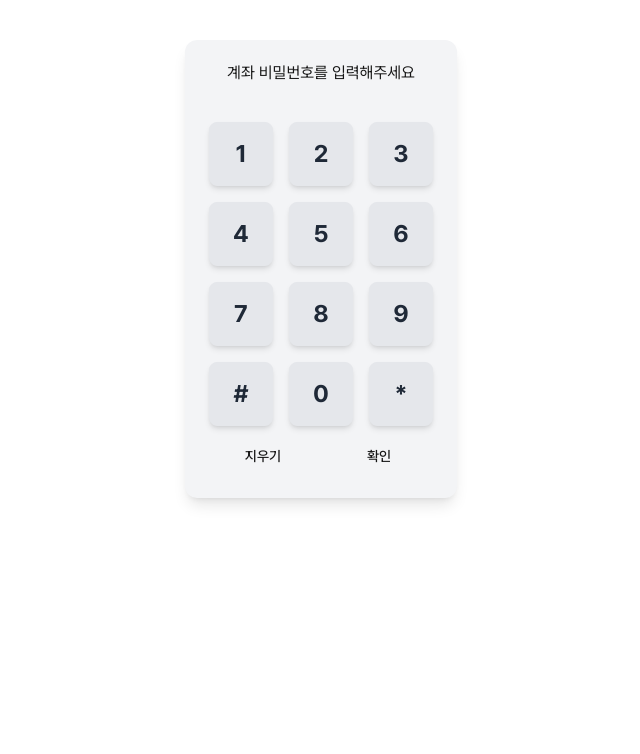
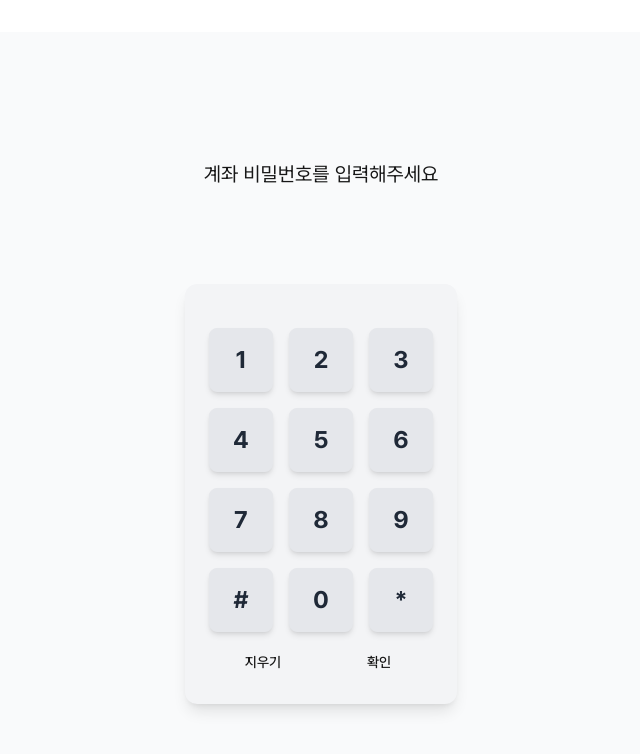
Before and after one commit to woo-ah-hana/woo-ah-hana-web, a Next.js app in the folder woo-ah-hana-web/: page /deposit/password in a window 1280 px wide. Shown: the top 754 px of the page, without its empty margins (319-959 px from the left). Built offline with nearby package versions, Linux system fonts and the light colour scheme.

Commit message:
[ui] 입금페이지 및 비밀번호 ui 수정

```diff
--- a/woo-ah-hana-web/src/app/(..route)/deposit/complete/page.tsx
+++ b/woo-ah-hana-web/src/app/(..route)/deposit/complete/page.tsx
@@ -16,7 +16,7 @@ export default function DepositComplete() {
   useEffect(() => {
     const timer = setTimeout(() => {
       window.location.href = `/home?id=${communityId}`;
-    }, 2800);
+    }, 2500);
 
     return () => clearTimeout(timer);
   }, []);
--- a/woo-ah-hana-web/src/app/(..route)/deposit/page.tsx
+++ b/woo-ah-hana-web/src/app/(..route)/deposit/page.tsx
@@ -95,21 +95,21 @@ export default function Deposit() {
                 <div className="text-2xl font-semibold">내 통장</div>
                 <div className="text-xl">에서</div>
               </div>
-              <p className="text-sm text-gray-400">
+              <p className="text-base text-gray-400">
                 출금 가능 금액{" "}
                 {depositInfoData?.memberAccountBalance.toLocaleString("ko-KR")}
                 원
               </p>
             </div>
             <div className="border-none shadow-none">
-              <span className="text-md">
+              <span className="text-base">
                 {depositInfoData?.communityAccountName}{" "}
               </span>
               <h1 className="text-2xl">
                 {depositInfoData?.communityAccountBank} 모임통장
                 <span className="text-lg">으로</span>
               </h1>
-              <p className="text-sm text-gray-400">
+              <p className="text-base text-gray-400">
                 계좌번호 {depositInfoData?.communityAccountNumber}
               </p>
             </div>
--- a/woo-ah-hana-web/src/app/(..route)/deposit/password/layout.tsx
+++ b/woo-ah-hana-web/src/app/(..route)/deposit/password/layout.tsx
@@ -7,12 +7,12 @@ export default function Layout({
     children: React.ReactNode;
   }>){
   return(
-    <main>
-      <div>
+    <main className="h-full">
+      {/* <div> */}
         <Suspense>
           {children}
         </Suspense>
-      </div>
+      {/* </div> */}
     </main>
   )
 }
--- a/woo-ah-hana-web/src/app/(..route)/deposit/password/page.tsx
+++ b/woo-ah-hana-web/src/app/(..route)/deposit/password/page.tsx
@@ -8,7 +8,7 @@ export default function Page() {
   const accountName = searchParams.get("accountName");
   const communityId = searchParams.get("communityId");
   return (
-    <div className="h-full mt-10">
+    <div className="h-full mt-8">
       <VirtualPassword communityId={communityId as string} tranAmt={amount as string} communityAccountName={accountName as string} />
     </div>
   );
--- a/woo-ah-hana-web/src/app/ui/components/plan/plan-detail.tsx
+++ b/woo-ah-hana-web/src/app/ui/components/plan/plan-detail.tsx
@@ -72,7 +72,7 @@ export function PlanDetail({
             height={40}
           />
           <div>
-            <div className="text-sm text-gray-500">참여 인원</div>
+            <div className="text-base text-gray-500">참여 인원</div>
             <div className="text-base">{`${memberIds.length} 명 참여`}</div>
           </div>
           <MemberDetailDilog
--- a/woo-ah-hana-web/src/app/ui/components/virtual-password/virtual-password.tsx
+++ b/woo-ah-hana-web/src/app/ui/components/virtual-password/virtual-password.tsx
@@ -34,9 +34,9 @@ export default function VirtualPassword({communityId, tranAmt, communityAccountN
   );
 
   return (
-    <div className="flex flex-col">
+    <div className="flex flex-col items-center justify-center min-h-screen bg-gray-50">
+      <div className="text-center mb-24 text-xl"> 계좌 비밀번호를 입력해주세요</div>
       <div className="p-6 w-fit mx-auto bg-gray-100 rounded-xl shadow-lg">
-        <div className="text-center mb-5"> 계좌 비밀번호를 입력해주세요</div>
         <div className="grid grid-cols-4 mb-5">
           {pwArr.map((item, index)=>{return (<div key={index} className="text-center text-xl font-bold text-gray-800"> {'*'}</div>)})}
         </div>
```
